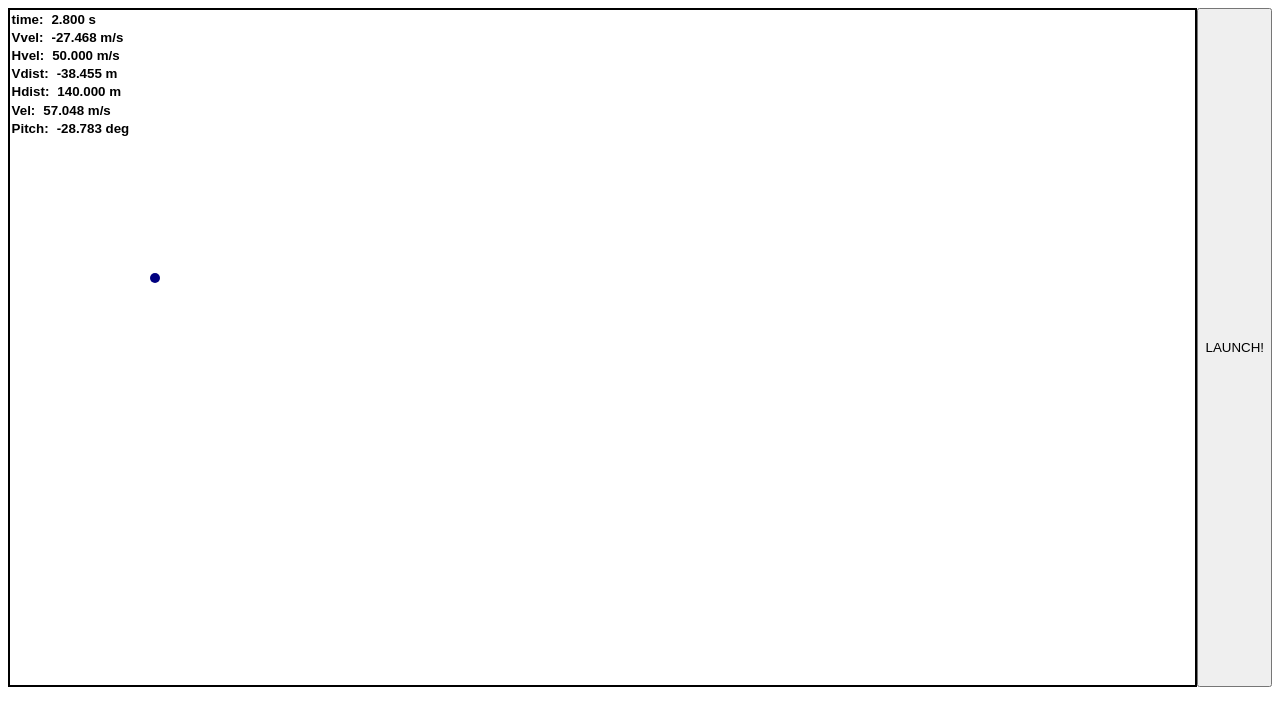
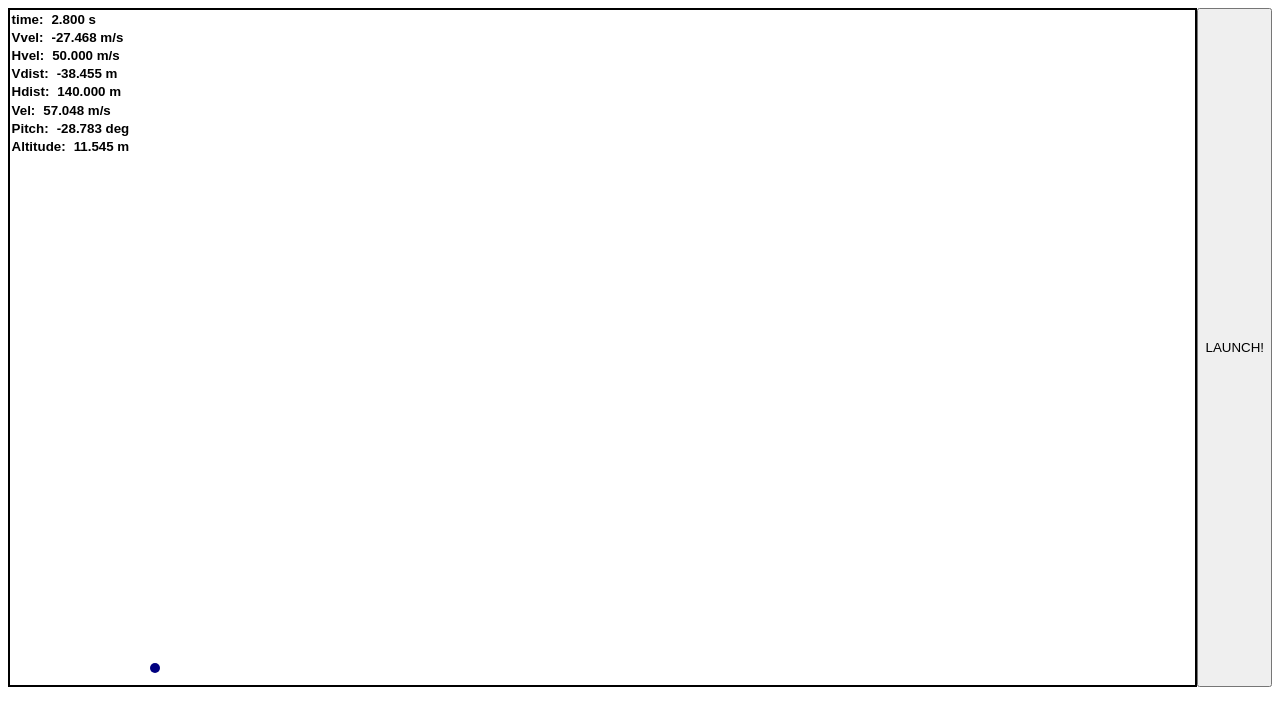
Before and after one commit to herrpittner/rocket, a plain HTML site: page index.html in a window 1280 px wide. Both pictures are taken after a click on the button "LAUNCH!". Drawn offline with Linux system fonts and the light colour scheme.

Commit message:
added altitude telemetry; added engine stop on 0 altitude; vert position based on altitude;

```diff
--- a/css/style_1.css
+++ b/css/style_1.css
@@ -20,7 +20,7 @@
 	border-radius: 50%;
 	background-color: navy;
 	position: absolute;
-	bottom: 440px;
+	bottom: 0px;
 	left: 0px;
 }
 
--- a/index.html
+++ b/index.html
@@ -41,6 +41,10 @@
 				<div class="telLabel">Pitch:</div>
 				<div class="telValue" id="Pitch">#N/A</div>
 			</div>
+			<div class="telLineCont">
+				<div class="telLabel">Altitude:</div>
+				<div class="telValue" id="Alt">#N/A</div>
+			</div>
 		</div>
 		</div>
 		<button onclick="RunEngine()">LAUNCH!</button>
--- a/scripts/code_1.js
+++ b/scripts/code_1.js
@@ -1,4 +1,4 @@
-const myInterval = 20;
+const myInterval = 20; //ms
 var myT = 0;
 var myHorVel = 0;
 var myHorDist = 0;
@@ -6,24 +6,25 @@ var myVerDist = 0;
 var myHorDist = 0;
 var myPitch = 0;
 const g = -9.81;
-var  myVel = 0;
-
+var myVel = 0;
+var myAltitude = 0;
+var initAltitude = 50;
+var myTick = null;
 
 function RunEngine() {
-	var myVar = setInterval("EngineTimeTick()", myInterval);
+	myTick = setInterval("EngineTimeTick()", myInterval);
 }
 
 function EngineTimeTick() {
-	// do calculations on Physical quantities
+	// do calculations on physical quantities
 	myT = (myT * 1000 + myInterval) / 1000;
 	myHorVel = 50;
 	myVerVel = myT * g;
-	myVerDist = 1/2 * g * myT * myT;
+	myVerDist = 1/2 * myVerVel * myT;
 	myHorDist = myHorVel * myT;
 	myPitch = Math.atan(myVerVel/myHorVel) * 180 / Math.PI;
-	// myPitch = Math.tan(myVerVel/myHorVel) * 180 / Math.PI;
 	myVel = Math.sqrt(myVerVel*myVerVel + myHorVel*myHorVel);
-
+	myAltitude = initAltitude + myVerDist;
 
 	// print it to telemetry table
 	document.getElementById("time").innerHTML = myT.toFixed(3) + " s";
@@ -33,8 +34,14 @@ function EngineTimeTick() {
 	document.getElementById("Hdist").innerHTML = myHorDist.toFixed(3)+ " m";
 	document.getElementById("Vel").innerHTML = myVel.toFixed(3)+ " m/s";
 	document.getElementById("Pitch").innerHTML = myPitch.toFixed(3)+ " deg";
+	document.getElementById("Alt").innerHTML = myAltitude.toFixed(3)+ " m";
 
 	// move the driver
-	document.getElementById("driver").style.bottom = 440 + myVerDist + "px";
+	document.getElementById("driver").style.bottom = myAltitude + "px";
 	document.getElementById("driver").style.left = myHorDist + "px"
+
+	// stop engine when altitude is 0
+	if (myAltitude < 0) {
+		clearInterval(myTick);
+	}
 }
```
